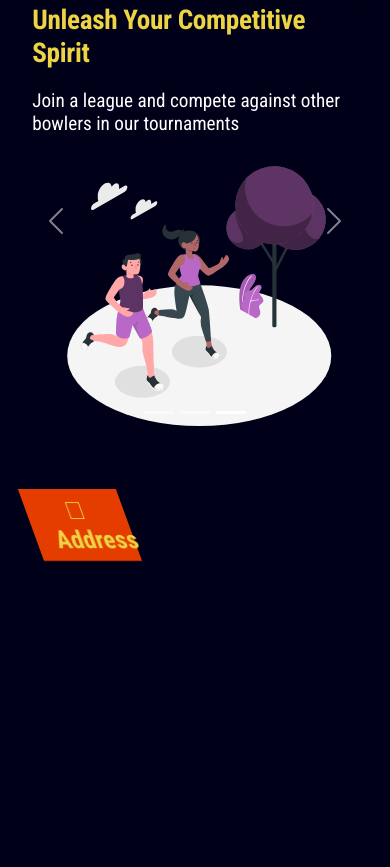
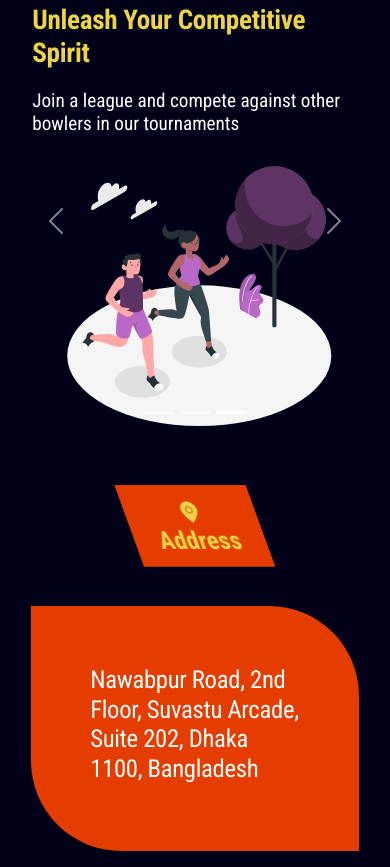
Before and after one commit to SamRB-dev/Bowling_Club_website, a plain HTML site: page index.html in a window 390 px wide. Shown: the part 585-1452 px from the top of the page. Before the commit the page ends 1146 px from the top, so only its background shows below. Drawn offline with nearby package versions, Linux system fonts and the light colour scheme.

Commit message:
Section -> Address, Responsiveness -> Mobile & Desktop

```diff
--- a/index.html
+++ b/index.html
@@ -10,7 +10,6 @@
       rel="stylesheet"
     />
     <link rel="stylesheet" href="styles.css" />
-    <script src="https://kit.fontawesome.com/44ba3a7987.js" crossorigin="anonymous"></script>
   </head>
 
   <body>
@@ -31,7 +30,7 @@
         <div class="collapse navbar-collapse" id="navbarSupportedContent">
           <ul class="navbar-nav justify-content-end mb-lg-0" id="nav-items">
             <li class="nav-item">
-              <a class="nav-link" aria-current="page" href="#">Address</a>
+              <a class="nav-link" aria-current="page" href="#address">Address</a>
             </li>
             <li class="nav-item">
               <a class="nav-link" href="#">Opening Hours</a>
@@ -148,10 +147,14 @@
 
       <div class="address" id="address">
         <div class="address-title">
-          <h2><i class="fa-sharp fa-solid fa-location-dot"></i> Address</h2>
+
+          <h2><img src="./assets/img/address-icon.svg" alt="address-icon"> Address</h2>
+        </div>
+
+        <div class="address-main">
+          <h2>Nawabpur Road, 2nd Floor, Suvastu Arcade, Suite 202, Dhaka 1100, Bangladesh</h2>
         </div>
       </div>
-
     </main>
     <script src="https://cdn.jsdelivr.net/npm/bootstrap@5.2.3/dist/js/bootstrap.bundle.min.js"></script>
   </body>
--- a/styles.css
+++ b/styles.css
@@ -142,25 +142,45 @@ main {
 }
 
 #demo {
-    margin: 0% 0% 15% 0%;
+    margin: 0% 0% 14% 0%;
 }
 
 .address {
     display: flex;
+    margin: 0 0 5% 0;
+    gap: 30%;
 }
 
 .address-title {
     color: var(--Secondary-Yellow);
     transform: skew(20deg);
-    background-color: var(--Secondary-Orange);
-    padding: 2% 6%;
-    width: 30%;
+    align-self: center;
+    width: 25%;
+}
+
+.address-title h2 img {
+    max-width: 25%;
 }
 
 .address-title h2 {
     margin-bottom: 0;
     font-weight: 700;
     text-align: center;
+    background-color: var(--Secondary-Orange);
+    padding: 8%;
+}
+
+.address-main {
+    background-color: var(--Secondary-Orange);
+    border-radius: 0 90px;
+}
+
+.address-main h2 {
+    font-weight: 400;
+    font-style: normal;
+    color: var(--Secondary-White);
+    letter-spacing: -0.02rem;
+    padding: 18%;
 }
 
 /* (max-width: 767px) and */
@@ -230,4 +250,13 @@ main {
     .card-details h3 {
         font-size: 1.2rem;
     }
+
+    .address {
+        flex-direction: column;
+        gap: 2.5rem;
+    }
+
+    .address-title {
+        width: 40%;
+    }
 }
```
Also changed, not shown: assets/img/address-icon.svg (added).
